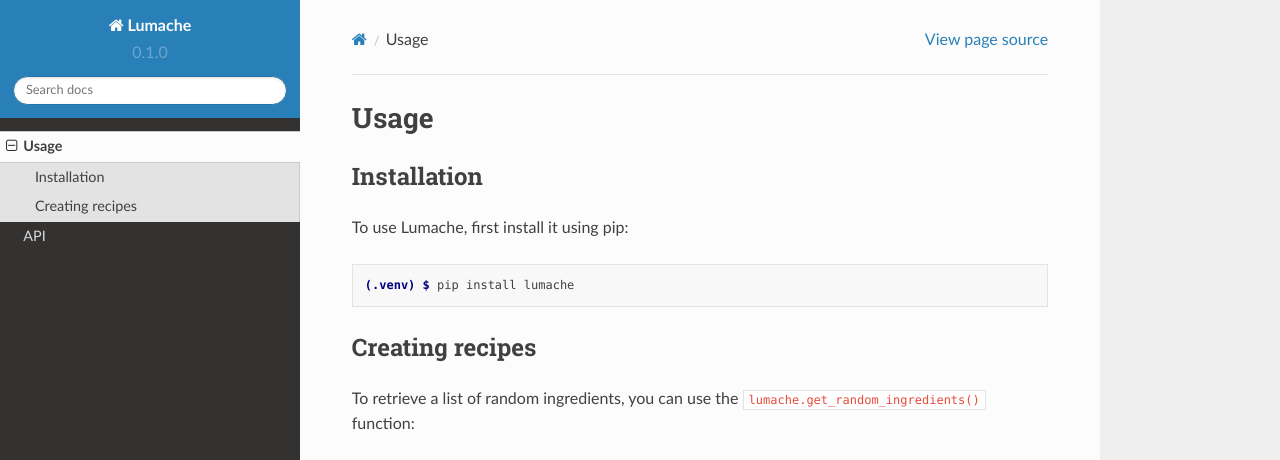
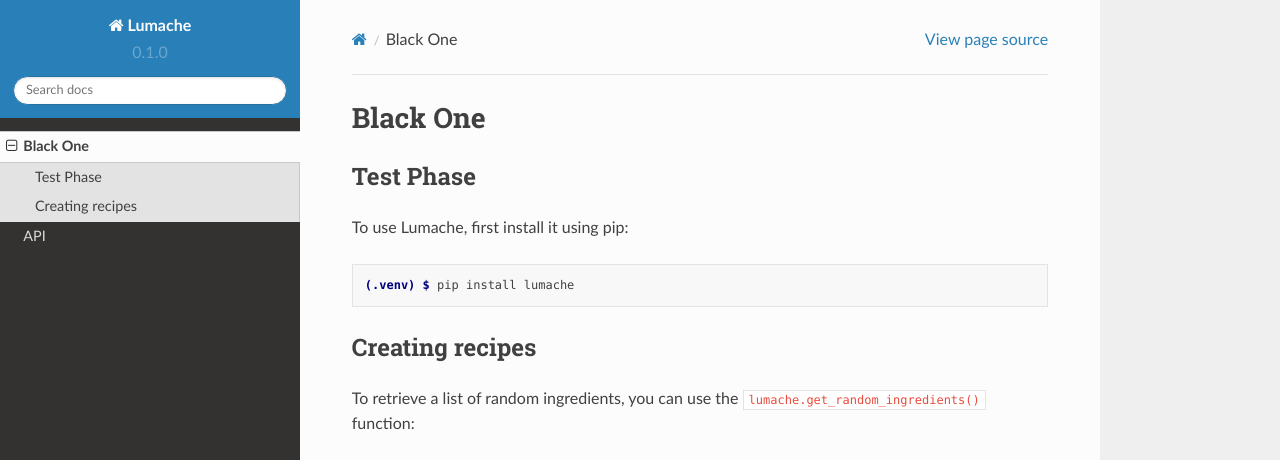
Before and after one commit to Merondtear/Merond-Server, a Sphinx documentation site: the page built from docs/source/usage.rst, in a window 1280 px wide and 1095 px high. Shown: the top 460 px of the window. Built offline with Sphinx 7.4.7 and the Read the Docs theme 2.0.0, drawn with Linux system fonts in a browser that asks for light colours; grey boxes are pictures that could not be loaded.

Commit message:
Update usage.rst

```diff
--- a/docs/source/usage.rst
+++ b/docs/source/usage.rst
@@ -1,9 +1,9 @@
-Usage
+Black One
 =====
 
 .. _installation:
 
-Installation
+Test Phase
 ------------
 
 To use Lumache, first install it using pip:
```
